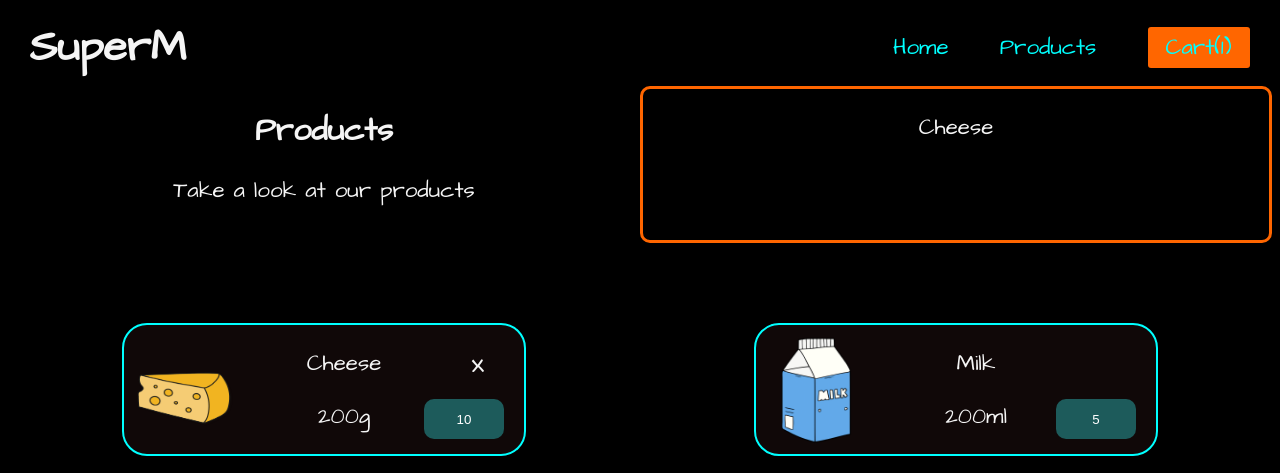
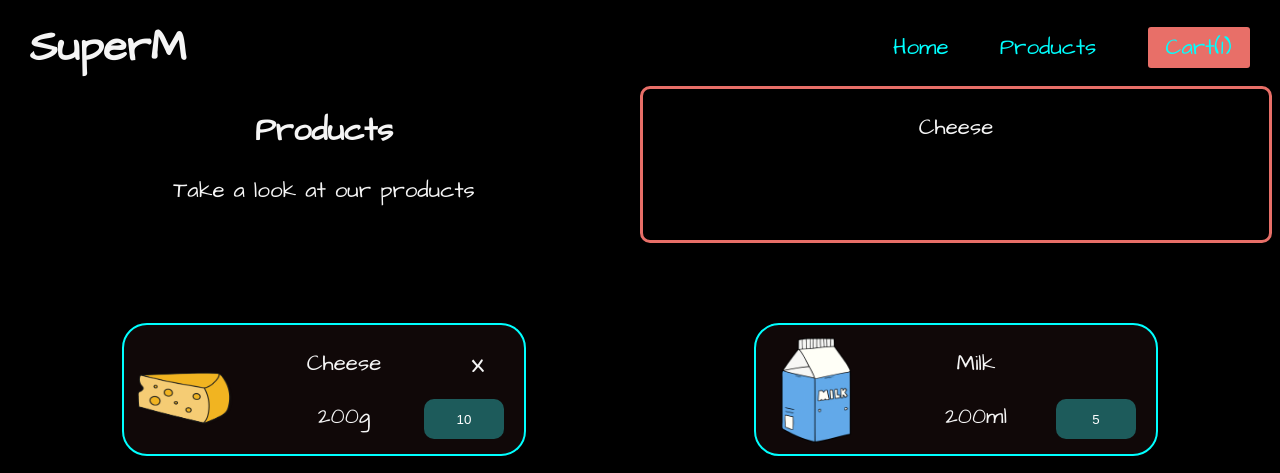
Before and after one commit to Lamadrid-Mike/SuperM-Project, a plain HTML site: page products.html in a window 1280 px wide. Both pictures are taken after a click on the button "10". Shown: the top 473 px of the page. Drawn offline with Linux system fonts and the light colour scheme.

Commit message:
colors added

```diff
--- a/styles.css
+++ b/styles.css
@@ -1,3 +1,7 @@
+:root {
+  --main-cart-color: #e86f68;
+}
+
 body {
   font-family: "Architects Daughter";
   background-color: black;
@@ -48,7 +52,7 @@ body {
 .cart {
   padding: 5px 18px 5px 18px;
   border-radius: 3px;
-  background-color: #ff6600;
+  background-color: var(--main-cart-color);
 }
 
 .cart:hover {
@@ -196,7 +200,7 @@ p {
 
 .cartContainerFocus {
   border: 3px solid;
-  border-color: #ff6600;
+  border-color: var(--main-cart-color);
   border-radius: 10px;
   transition: border-color, 220ms;
   transition-timing-function: ease-in;
```
